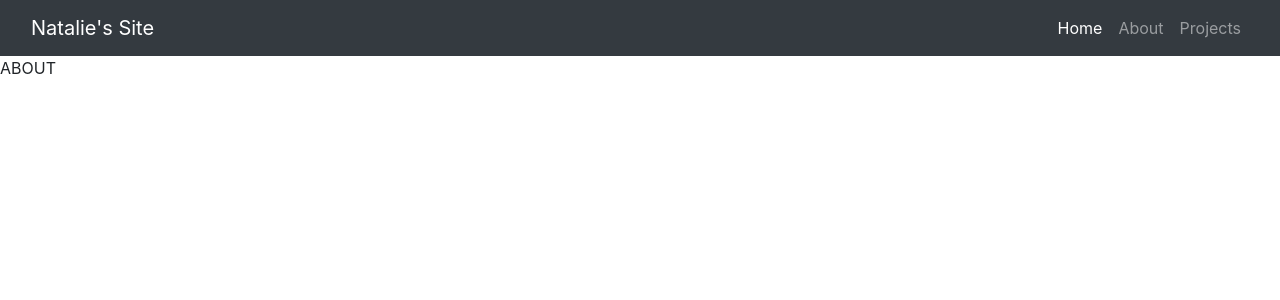
After one commit to natalieoulman/website, a Flask app: page /natalie-about in a window 1280 px wide. The commit adds this page. Shown: the top 300 px of the page. Run offline with Flask 2, Linux system fonts and the light colour scheme; some libraries are stand-ins or nearby versions.

Commit message:
Added routes for about and projects

```diff
--- a/server.py
+++ b/server.py
@@ -13,7 +13,21 @@ app = Flask(__name__)
 def homepage():
     """Rendering landing page for Natalie's site"""
 
-    return render_template("index.html")
+    return render_template("home.html")
+
+
+@app.route('/natalie-projects')
+def project():
+    """Rendering project page for Natalie's site"""
+
+    return render_template("projects.html")
+
+
+@app.route('/natalie-about')
+def about():
+    """Rendering about page for Natalie's site"""
+
+    return render_template("about.html")
 
 
 if __name__ == '__main__':
--- /dev/null
+++ b/templates/about.html
@@ -0,0 +1,9 @@
+{% extends 'base.html' %}
+
+{% block title %} ABOUT {% endblock %}
+
+{% block body %}
+<body>
+<p> ABOUT </p>
+</body>
+{% endblock %}
--- a/templates/base.html
+++ b/templates/base.html
@@ -33,10 +33,10 @@
                 <a class="nav-link" href="/">Home</a>
               </li>
               <li class="nav-item">
-                <a class="nav-link" href="/user-profile">About</a>
+                <a class="nav-link" href="/natalie-about">About</a>
               </li>
               <li class="nav-item">
-                <a class="nav-link" href="/signup-form">Projects</a>
+                <a class="nav-link" href="/natalie-projects">Projects</a>
               </li>
             </ul>
       </div>
--- a/templates/index.html
+++ b/templates/projects.html
@@ -1,9 +1,9 @@
 {% extends 'base.html' %}
 
-{% block title %} HOME {% endblock %}
+{% block title %} PROJECTS {% endblock %}
 
 {% block body %}
 <body>
-<p> HOME ?</p>
+<p> PROJECTS </p>
 </body>
 {% endblock %}
```
Also changed, not shown: templates/home.html (added, +9 -0 lines).
